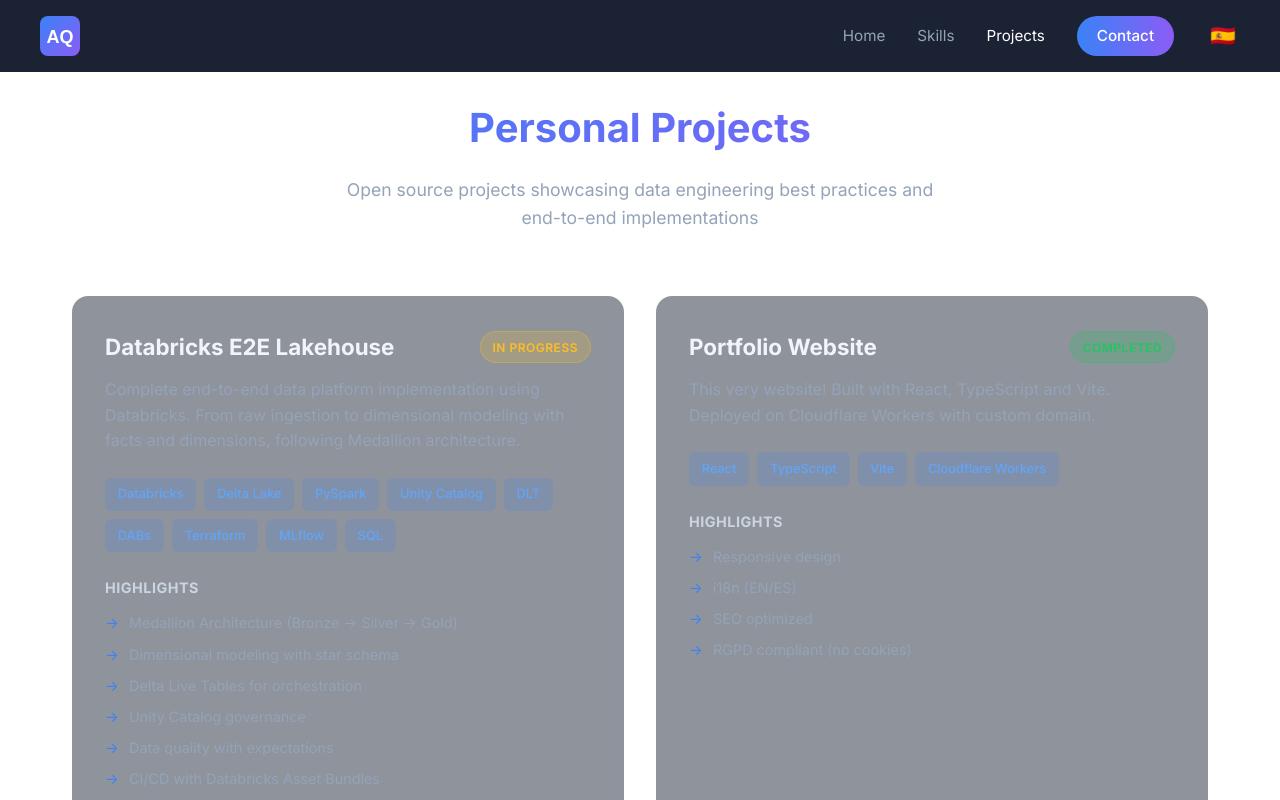
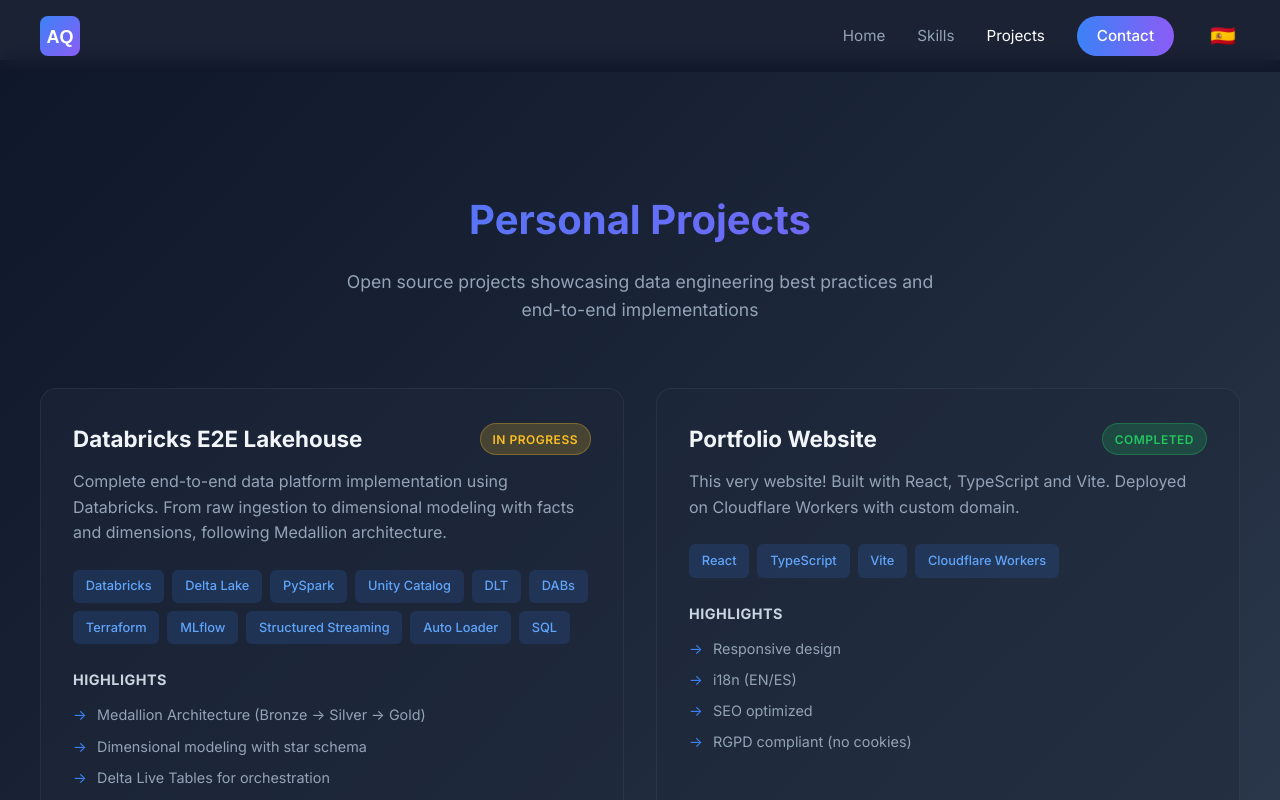
Before and after one commit to kaleex/cv, a React (Vite) app in the folder frontend/: page /repos in a window 1280 px wide. Shown: the top 800 px of the page. Built offline with nearby package versions, Linux system fonts and the light colour scheme.

Commit message:
fix: repos page dark theme + add Structured Streaming & Auto Loader

```diff
--- a/frontend/src/i18n/translations.ts
+++ b/frontend/src/i18n/translations.ts
@@ -155,7 +155,7 @@ export const en = {
       {
         name: "Databricks E2E Lakehouse",
         description: "Complete end-to-end data platform implementation using Databricks. From raw ingestion to dimensional modeling with facts and dimensions, following Medallion architecture.",
-        tech: ["Databricks", "Delta Lake", "PySpark", "Unity Catalog", "DLT", "DABs", "Terraform", "MLflow", "SQL"],
+        tech: ["Databricks", "Delta Lake", "PySpark", "Unity Catalog", "DLT", "DABs", "Terraform", "MLflow", "Structured Streaming", "Auto Loader", "SQL"],
         status: "in-progress",
         highlights: [
           "Medallion Architecture (Bronze → Silver → Gold)",
@@ -351,7 +351,7 @@ export const es = {
       {
         name: "Databricks E2E Lakehouse",
         description: "Implementación completa end-to-end de plataforma de datos usando Databricks. Desde ingesta raw hasta modelado dimensional con hechos y dimensiones, siguiendo arquitectura Medallion.",
-        tech: ["Databricks", "Delta Lake", "PySpark", "Unity Catalog", "DLT", "DABs", "Terraform", "MLflow", "SQL"],
+        tech: ["Databricks", "Delta Lake", "PySpark", "Unity Catalog", "DLT", "DABs", "Terraform", "MLflow", "Structured Streaming", "Auto Loader", "SQL"],
         status: "in-progress",
         highlights: [
           "Arquitectura Medallion (Bronze → Silver → Gold)",
--- a/frontend/src/pages/Repos.css
+++ b/frontend/src/pages/Repos.css
@@ -1,14 +1,21 @@
 .repos-page {
-  padding: 6rem 2rem 4rem;
+  padding: 8rem 2rem 4rem;
+  min-height: 100vh;
+  background: linear-gradient(135deg, #0f172a 0%, #1e293b 50%, #334155 100%);
+  margin-top: 60px;
+}
+
+.repos-page > * {
   max-width: 1200px;
-  margin: 0 auto;
-  min-height: 100vh;
+  margin-left: auto;
+  margin-right: auto;
 }
 
 /* Hero */
 .repos-hero {
   text-align: center;
   margin-bottom: 4rem;
+  padding-top: 0;
 }
 
 .repos-hero h1 {
```
